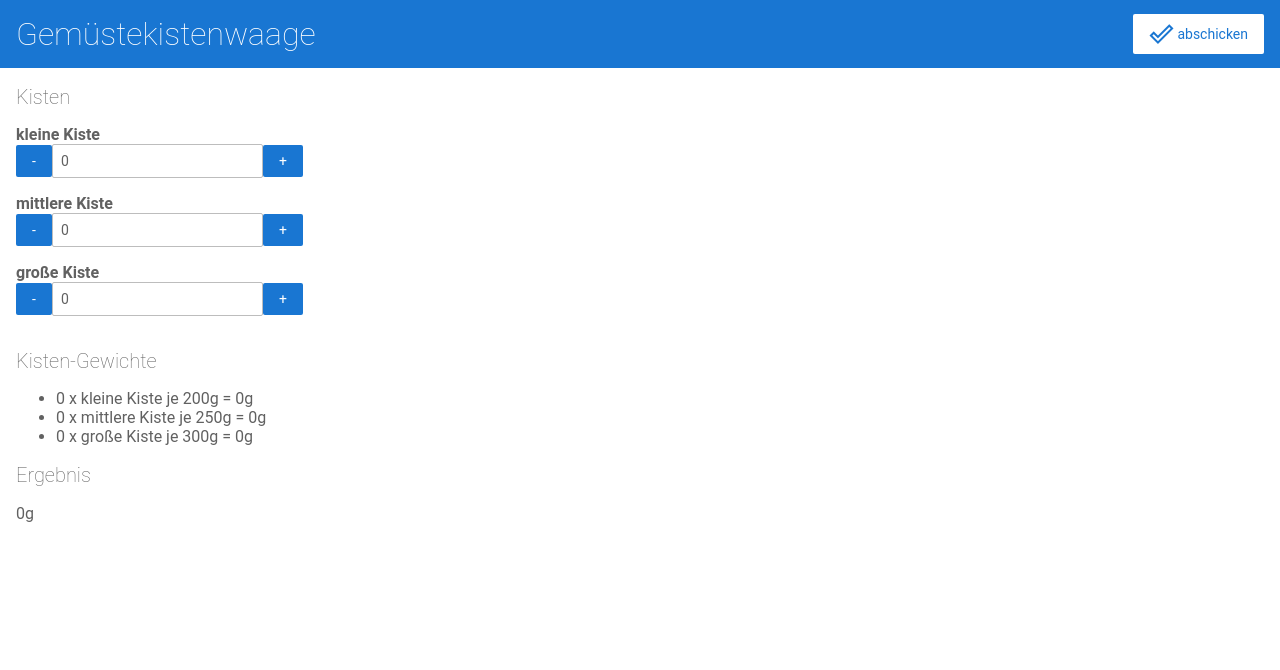
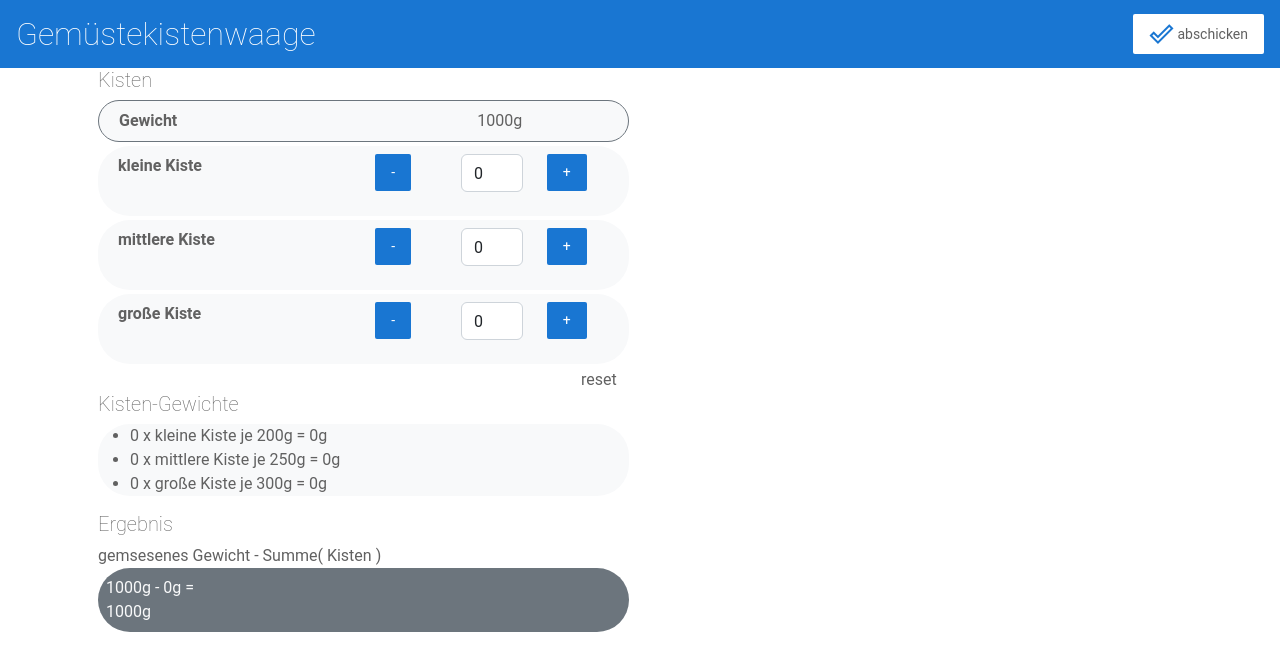
Before and after one commit to derDieDasJojo/angular-waage, an Angular app: page / in a window 1280 px wide. Shown: the top 670 px of the page. Built offline with nearby package versions, Linux system fonts and the light colour scheme.

Commit message:
added bootstrap styling + measured_count + reset

```diff
--- a/angular.json
+++ b/angular.json
@@ -22,11 +22,9 @@
             "main": "src/main.ts",
             "polyfills": "src/polyfills.ts",
             "tsConfig": "tsconfig.app.json",
-            "assets": [
-              "src/favicon.ico",
-              "src/assets"
-            ],
+            "assets": ["src/favicon.ico", "src/assets"],
             "styles": [
+              "./node_modules/bootstrap/dist/css/bootstrap.min.css",
               "src/styles.css"
             ],
             "scripts": []
@@ -89,13 +87,8 @@
             "polyfills": "src/polyfills.ts",
             "tsConfig": "tsconfig.spec.json",
             "karmaConfig": "karma.conf.js",
-            "assets": [
-              "src/favicon.ico",
-              "src/assets"
-            ],
-            "styles": [
-              "src/styles.css"
-            ],
+            "assets": ["src/favicon.ico", "src/assets"],
+            "styles": ["src/styles.css"],
             "scripts": []
           }
         },
--- a/package.json
+++ b/package.json
@@ -24,7 +24,8 @@
     "angular-in-memory-web-api": "~0.14.0",
     "rxjs": "~7.5.0",
     "tslib": "^2.3.0",
-    "zone.js": "~0.11.4"
+    "zone.js": "~0.11.4",
+    "bootstrap": "^5.2.2"
   },
   "devDependencies": {
     "@angular-devkit/build-angular": "^14.2.1",
--- a/src/app/product-list/product-list.component.css
+++ b/src/app/product-list/product-list.component.css
@@ -1,5 +1,3 @@
-
-
 /*
 Copyright Google LLC. All Rights Reserved.
 Use of this source code is governed by an MIT-style license that
--- a/src/app/product-list/product-list.component.html
+++ b/src/app/product-list/product-list.component.html
@@ -1,27 +1,56 @@
 <h2>Kisten</h2>
 
-<div *ngFor="let product of products">
-  <div>
+<div class="container-md">
+  <div class="row bg-light border border-secondary rounded rounded-5 p-2 mb-1">
+    <div class="col-6">
+      <b>Gewicht </b>
+    </div>
+    <div class="col-4 text-right">{{ measured_weight() }}g</div>
+  </div>
+  <div
+    *ngFor="let product of products"
+    class="row bg-light rounded rounded-5 p-2 mb-1"
+  >
+    <div class="col-6">
       <b>{{ product.name }}</b>
     </div>
-  <div>
-    <!--<p *ngIf="product.description">{{ product.description }}</p>-->
+    <div class="col-2">
       <button type="button" (click)="subtract(product)">-</button>
-    <input type="number" [attr.value]="product.count" />
+    </div>
+    <div class="col-2">
+      <input
+        type="number"
+        [attr.value]="product.count"
+        class="form-control input-sm"
+      />
+    </div>
+    <div class="col-1">
       <button type="button" (click)="add(product)">+</button>
     </div>
   </div>
-
+  <div class="row">
+    <div class="col-12 text-right"><a (click)="reset_count()">reset</a></div>
+  </div>
+</div>
+<div>
   <h2>Kisten-Gewichte</h2>
+  <div class="bg-light rounded rounded-5">
     <ul>
       <li *ngFor="let product of products">
         {{ product.count }} x {{ product.name }} je {{ product.weight }}g =
         {{ product.weight * product.count }}g
       </li>
     </ul>
-
+  </div>
+</div>
+<div>
   <h2>Ergebnis</h2>
-<div>{{ calc_weight_sum() }}g</div>
+  <div>gemsesenes Gewicht - Summe( Kisten )</div>
+  <div class="bg-secondary text-light rounded rounded-5 p-2">
+    {{ measured_weight() }}g - {{ calc_weight_sum() }}g = <br />
+    {{ measured_weight() - calc_weight_sum() }}g
+  </div>
+</div>
 
 <!--
 Copyright Google LLC. All Rights Reserved.
--- a/src/app/product-list/product-list.component.ts
+++ b/src/app/product-list/product-list.component.ts
@@ -30,6 +30,16 @@ export class ProductListComponent {
     }
     return result;
   }
+
+  measured_weight() {
+    return 1000;
+  }
+
+  reset_count() {
+    for (let index = 0; index < this.products.length; index++) {
+      this.products[index].count = 0;
+    }
+  }
 }
 
 /*
--- a/src/index.html
+++ b/src/index.html
@@ -11,13 +11,18 @@
       href="https://fonts.googleapis.com/icon?family=Material+Icons"
       rel="stylesheet"
     />
+    <link
+      rel="stylesheet"
+      href="https://stackpath.bootstrapcdn.com/bootstrap/4.3.1/css/bootstrap.min.css"
+      integrity="sha384-ggOyR0iXCbMQv3Xipma34MD+dH/1fQ784/j6cY/iJTQUOhcWr7x9JvoRxT2MZw1T"
+      crossorigin="anonymous"
+    />
   </head>
   <body>
     <app-root></app-root>
   </body>
 </html>
 
-
 <!--
 Copyright Google LLC. All Rights Reserved.
 Use of this source code is governed by an MIT-style license that
--- a/src/styles.css
+++ b/src/styles.css
@@ -17,7 +17,7 @@ body {
   flex-direction: row;
 }
 
-router-outlet + *  {
+router-outlet + * {
   padding: 0 16px;
 }
 
@@ -31,7 +31,8 @@ h2 {
   font-size: 20px;
 }
 
-h1, h2 {
+h1,
+h2 {
   font-weight: lighter;
 }
 
@@ -58,7 +59,7 @@ input {
   border-radius: 2px;
   padding: 8px;
   margin-bottom: 16px;
-  border: 1px solid #BDBDBD;
+  border: 1px solid #bdbdbd;
 }
 
 label {
@@ -70,7 +71,8 @@ label {
 }
 
 /* Button */
-.button, button {
+.button,
+button {
   display: inline-flex;
   align-items: center;
   padding: 8px 16px;
@@ -82,12 +84,14 @@ label {
   border: none;
 }
 
-.button:hover, button:hover {
+.button:hover,
+button:hover {
   opacity: 0.8;
   font-weight: normal;
 }
 
-.button:disabled, button:disabled {
+.button:disabled,
+button:disabled {
   opacity: 0.5;
   cursor: auto;
 }
@@ -124,7 +128,8 @@ app-top-bar h1 {
 
 /* Checkout Cart, Shipping Prices */
 
-.cart-item, .shipping-item {
+.cart-item,
+.shipping-item {
   width: 100%;
   min-width: 400px;
   max-width: 450px;
@@ -134,9 +139,8 @@ app-top-bar h1 {
   padding: 16px 32px;
   margin-bottom: 8px;
   border-radius: 2px;
-  background-color: #EEEEEE;
+  background-color: #eeeeee;
 }
-
 
 /*
 Copyright Google LLC. All Rights Reserved.
```
Lines whose indentation alone changed are shown as unchanged.
